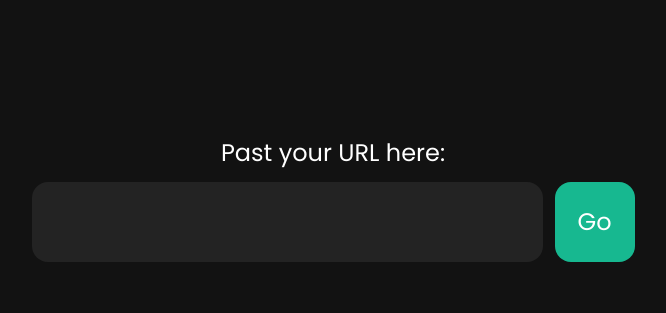
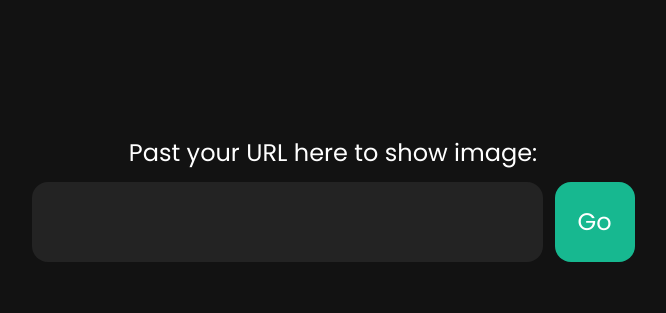
Before and after one commit to souz4-my/url-image-viewer, a plain HTML site: page index.html in a window 1280 px wide. Shown: the part 178-491 px from the top of the page, without its empty margins (307-973 px from the left). Drawn offline with Linux system fonts and the light colour scheme.

Commit message:
Update index.html

```diff
--- a/index.html
+++ b/index.html
@@ -17,7 +17,7 @@
 
     <body>
         <div class="container">
-            <h1 class="title">Past your URL here:</h1>
+            <h1 class="title">Past your URL here to show image:</h1>
 
             <form onsubmit="event.preventDefault(); handleSubmit();">
                 <input id="url" type="text" class="input" name="url">
```
